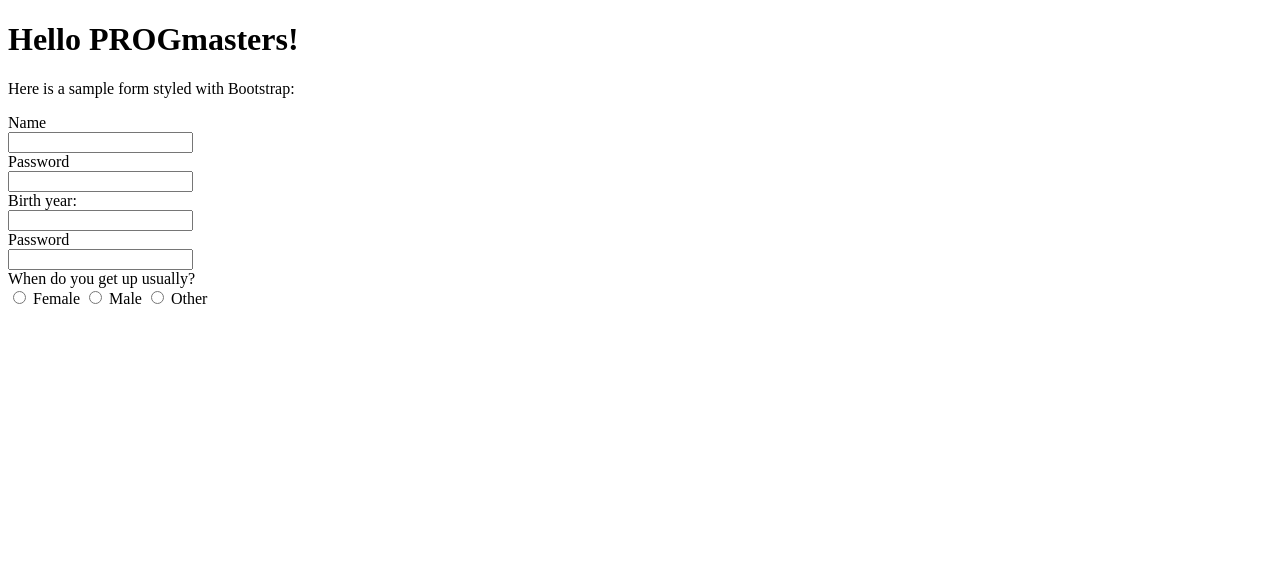
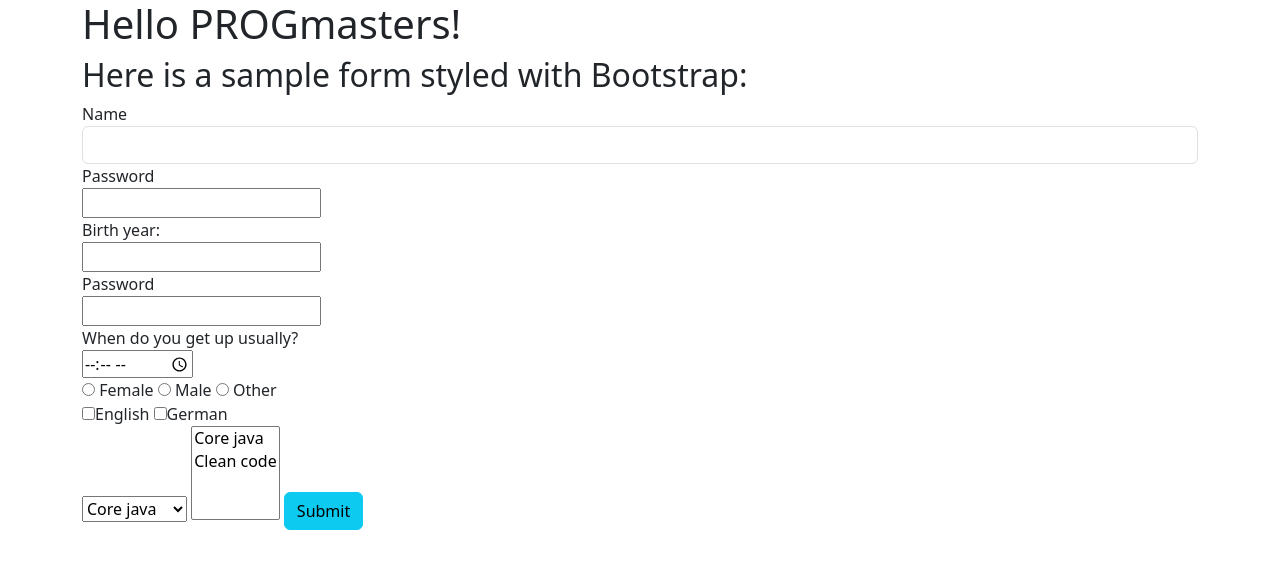
Before and after one commit to nikoletthoffmann/my_first_page, a plain HTML site: page progmaster.html in a window 1280 px wide. Drawn offline with nearby package versions, Linux system fonts and the light colour scheme.

Commit message:
add first page

```diff
--- a/progmaster.html
+++ b/progmaster.html
@@ -3,29 +3,67 @@
 <head>
     <meta charset="UTF-8">
     <title>PROGmasters First Web Application</title>
+    <link href="https://cdn.jsdelivr.net/npm/bootstrap@5.3.2/dist/css/bootstrap.min.css" rel="stylesheet" integrity="sha384-T3c6CoIi6uLrA9TneNEoa7RxnatzjcDSCmG1MXxSR1GAsXEV/Dwwykc2MPK8M2HN" crossorigin="anonymous">
 </head>
-<body>
+<body class="container">
+
 
 <h1>Hello PROGmasters!</h1>
 
-<p>Here is a sample form styled with Bootstrap:</p>
+<h2>Here is a sample form styled with Bootstrap:</h2>
 
 <form>
-    <label id = name-label>Name</label><br>
-    <input id = name-input /><br>
+
+    <div class="form-group">
+        <label for="name-input" id = name-label>Name</label><br>
+        <input id = name-input class="form-control" />
+    </div>
+
+    <div>
         <label id = password-label>Password</label><br>
-    <input id = password_input /><br>
+        <input type="password" id = password_input /><br>
+    </div>
+
+    <div>
         <label id = birth-year-label>Birth year:</label><br>
-    <input id = birth-year-input /><br>
+        <input type="number" id = birth-year-input /><br>
+    </div>
+
+    <div>
         <label id = email-label>Password</label><br>
-    <input id = email-input /><br>
+        <input type="email" id = email-input /><br>
+    </div>
+
+    <div>
         <label id = info-label>When do you get up usually?</label><br>
-    <input type="radio" id="female" value="Female">
+        <input type="time" /><br>
+    </div>
+
+    <div>
+        <input type="radio" id="female" name="sex">
         <label id = female-label>Female</label>
-    <input type="radio" id="male" value="Male">
+        <input type="radio" id="male" name="sex">
         <label id = male-label>Male</label>
-    <input type="radio" id="other" value="Other">
+        <input type="radio" id="other" name="sex">
         <label id = other-label>Other</label>
+    </div>
+
+    <div>
+        <input type="checkbox"/><label>English</label>
+        <input type="checkbox"/><label>German</label>
+    </div>
+
+    <select>
+        <option>Core java</option>
+        <option>Clean code</option>
+    </select>
+
+    <select multiple="multiple">
+        <option>Core java</option>
+        <option>Clean code</option>
+    </select>
+
+    <button class="btn btn-info">Submit</button>
 
 
 
```
Lines whose indentation alone changed are shown as unchanged.
